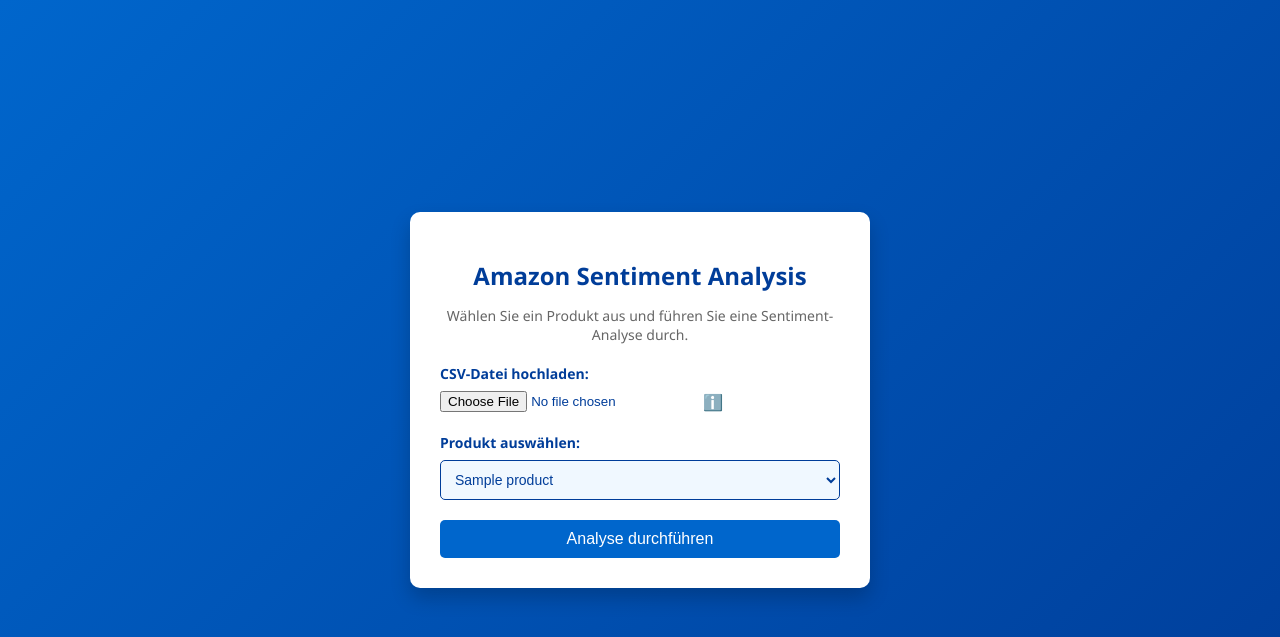
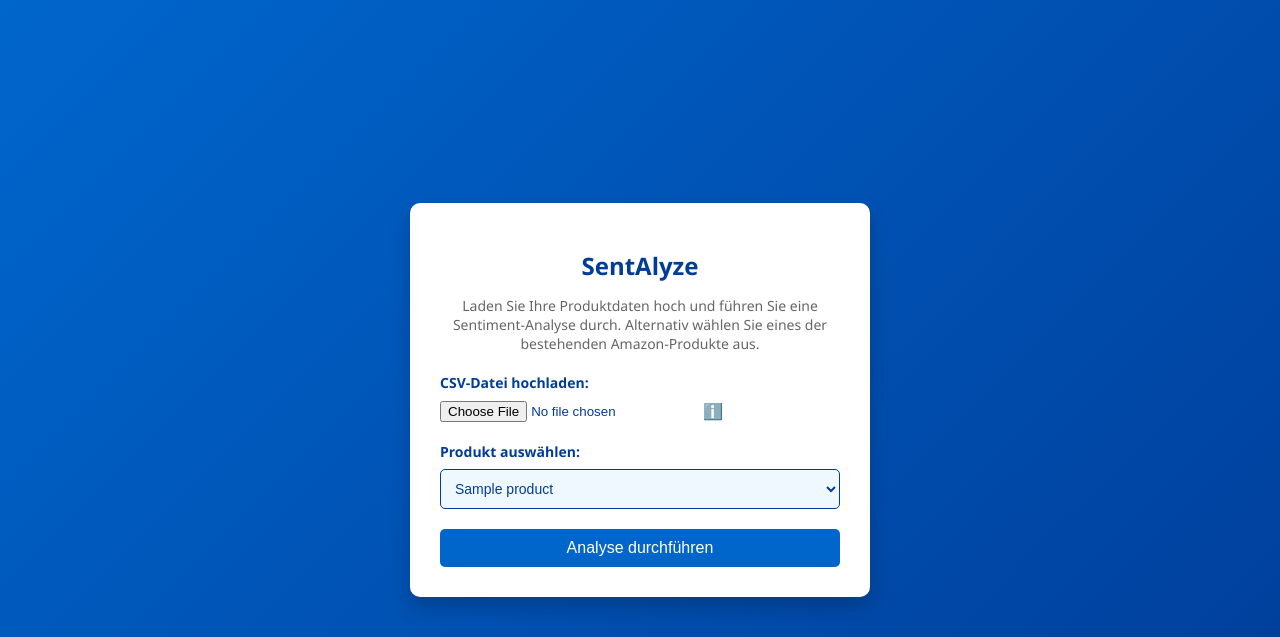
Before and after one commit to jasinwi22034/SentAlyzer, a Flask app: template SentimentAnalysis/templates/index.html in a window 1280 px wide. Shown: the top 637 px of the page. Run offline with Flask 3, Linux system fonts and the light colour scheme; the template is opened without the code that fills it: most values are stand-ins (such as "Sample title", 1, 10 or a date in 2020).

Commit message:
kleine UI Changes

```diff
--- a/SentimentAnalysis/templates/index.html
+++ b/SentimentAnalysis/templates/index.html
@@ -9,15 +9,15 @@
 <body>
 <div class="main-container">
     <div class="content">
-        <h1>Amazon Sentiment Analysis</h1>
-        <p>Wählen Sie ein Produkt aus und führen Sie eine Sentiment-Analyse durch.</p>
+        <h1>SentAlyze</h1>
+        <p>Laden Sie Ihre Produktdaten hoch und führen Sie eine Sentiment-Analyse durch. Alternativ wählen Sie eines der bestehenden Amazon-Produkte aus.</p>
 
         <!-- CSV Upload -->
         <div class="form-group">
             <label for="csv-upload">CSV-Datei hochladen:</label>
             <div class="upload-container">
                 <input type="file" id="csv-upload" name="csv-upload" accept=".csv">
-                <span class="info-icon" title="Laden Sie eine CSV-Datei mit Produktnamen und Bewertungen hoch.">ℹ️</span>
+                <span class="info-icon" title="Laden Sie hier Ihre eigene CSV-Datei mit Produktnamen und Rezensionen hoch. Achten Sie dabei auf folgende Spaltenbenennung: product_name und review_text.">ℹ️</span>
             </div>
             <p id="csv-validation-message" style="color: red; display: none;"></p>
         </div>
```
